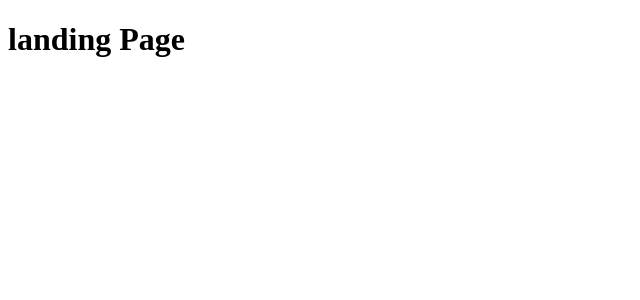
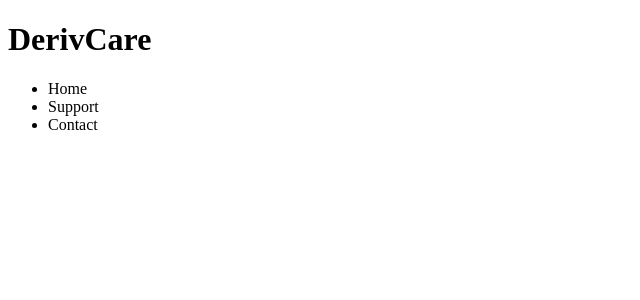
Before and after one commit to Shane1995/ticketing-dev, a Next.js app in the folder client/: page / in a window 1280 px wide. Shown: the top 300 px of the page, without its empty margins (0-640 px from the left). Built offline with nearby package versions, Linux system fonts and the light colour scheme.

Commit message:
Adds basic elements to header

```diff
--- a/client/pages/banana.js
+++ /dev/null
@@ -1,5 +0,0 @@
-const Banana = () => {
-  return <h1>Banana</h1>
-}
-
-export default Banana
--- a/client/pages/index.js
+++ b/client/pages/index.js
@@ -1,5 +1,16 @@
 const Index = () => {
-  return <h1>landing Page</h1>
+  return (
+    <>
+      <header>
+        <h1>DerivCare</h1>
+        <ul>
+          <li>Home</li>
+          <li>Support</li>
+          <li>Contact</li>
+        </ul>
+      </header>
+    </>
+  )
 }
 
 export default Index
```
